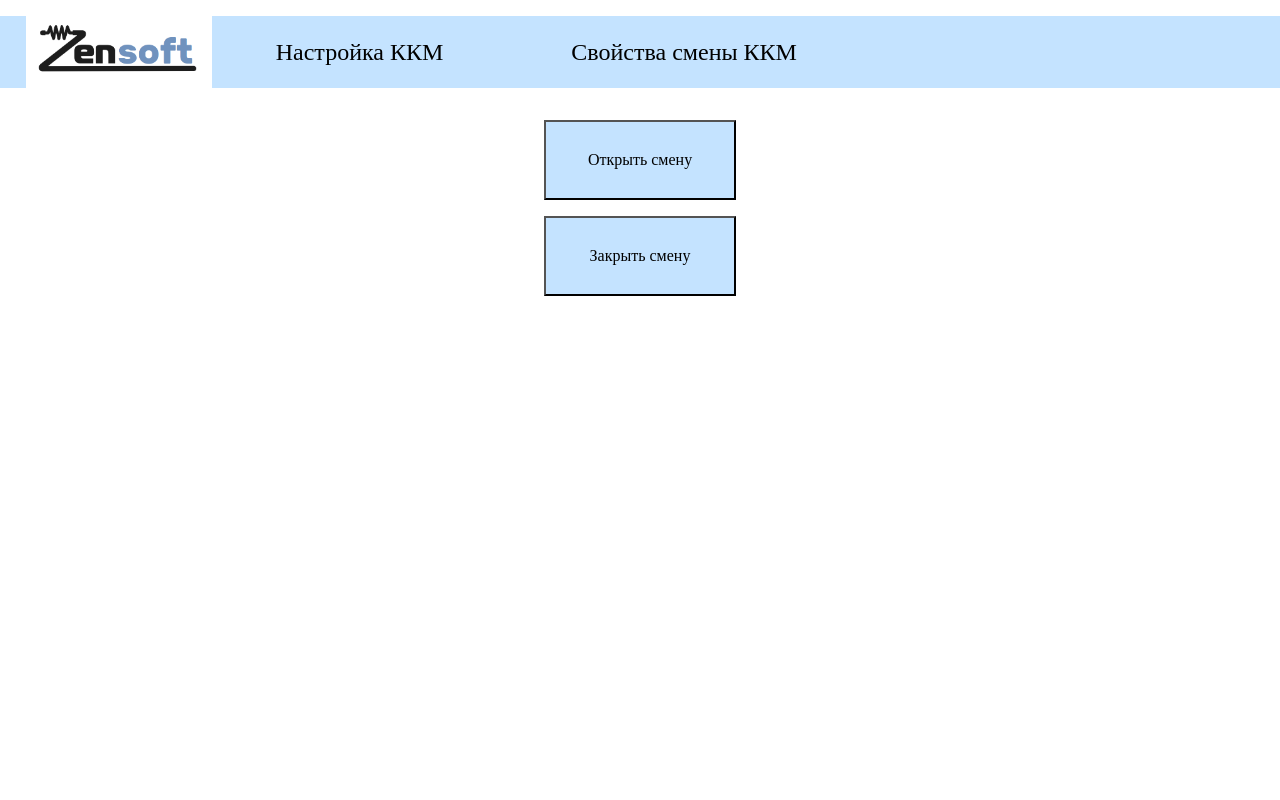
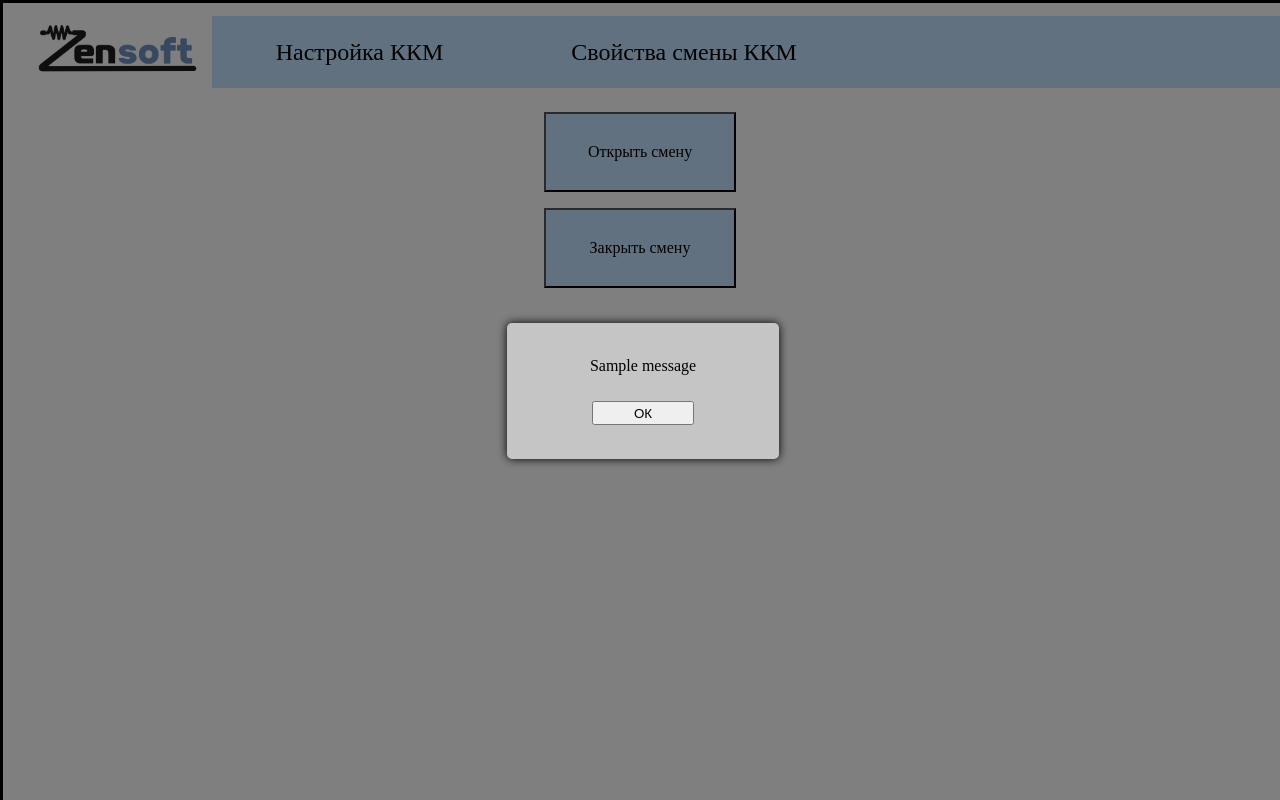
Before and after one commit to zensoft96/KKTBoost, a Flask app: page / in a window 1280 px wide. Run offline with Flask 3, Linux system fonts and the light colour scheme; one stand-in notice (Sample message) is shown.

Commit message:
доработки всплывающего окна

```diff
--- a/app.py
+++ b/app.py
@@ -29,6 +29,7 @@
         if initedkkt.get('succes'):
             driver = initedkkt.get('driver')
             kkt_props = kkt.kktproperties(driver)
+            driver.close()
             return render_template("props.html", allprops = kkt_props)
         else:
             flash(f'Ошибка инициализации драйвера {initedkkt.get("descr")}')
@@ -46,7 +47,7 @@
             if initedkkt.get('succes'):
                 driver = initedkkt.get('driver')
                 #TODO Функция не принимает сейчас сам код, только экземпляр драйвера, надо поправить
-                return json.dumps(kkt.checkdm(driver))
+                return json.dumps(kkt.checkdm(driver, markCode))
             else:
                 return returnedjson(False, f'Ошибка инициализации драйвера {initedkkt.get("descr")}')
         else:
@@ -102,7 +103,9 @@
         return render_template('settings.html', model=settings.get('LIBFPTR_SETTING_MODEL'),
                                    port = settings.get('LIBFPTR_SETTING_PORT'),
                                    com = settings.get('LIBFPTR_SETTING_COM_FILE'),
-                                   baud = settings.get('LIBFPTR_SETTING_BAUDRATE'), tested = initedkkt.get('succes'), error = initedkkt.get('descr'))
+                                   baud = settings.get('LIBFPTR_SETTING_BAUDRATE'),
+                                   tested = initedkkt.get('succes'),
+                                   error = initedkkt.get('descr'))
 
 @app.route("/openShift", methods=['POST'])
 def openShift():
@@ -114,12 +117,12 @@
             if shiftresult.get('succes'):
                 driver.close()
                 flash('Успешно открыта')
-                return render_template('message.html')
+                return render_template('index.html')
             else:
                 errorstring = f'Ошибка при открытии смены {shiftresult.get("descr")}'
                 driver.close()
                 flash(errorstring)
-                return render_template('message.html')
+                return render_template('index.html')
     else:
         inpjson = request.json
         initedkkt = kkt.initKKT(None)
@@ -147,18 +150,18 @@
                 if result.get('succes'):
                     driver.close()
                     flash('Успешно закрыта')
-                    return render_template('message.html')
+                    return render_template('index.html')
                 else:
                     driver.close()
                     flash(f'Ошибка закрытия {result.get("descr")}')
-                    return render_template('message.html')
+                    return render_template('index.html')
             else:
                 driver.close()
                 flash("Смена уже закрыта")
-                return render_template('message.html')
+                return render_template('index.html')
         else:
             flash(f'Ошибка инициализации драйвера {initedkkt.get("descr")}')
-            return render_template('message.html')
+            return render_template('index.html')
     else:
         inpjson = request.json
         initedkkt = kkt.initKKT(None)
@@ -198,7 +201,6 @@
     else:
         return returnedjson(False, f'Ошибка инициализации драйвера {initedkkt.get("descr")}')
 
-
 if __name__ == "__main__":
     sqlsettings = Settings()
     sqlsettings.create_table(safe=True)
--- a/static/static/css/styles.css
+++ b/static/static/css/styles.css
@@ -1,11 +1,17 @@
+body {
+    z-index: 1;
+}
+
 * {
     padding: 0;
     margin: 0;
 }
 
-nav {
-    background-color: rgb(196, 227, 255);
-
+.navb {
+    background-color: #ffffff;
+    height: 12vh;
+    z-index: 100;
+    margin: 0;
 }
 
 .navbar {
@@ -16,6 +22,11 @@
     display: flex;
     flex-direction: row;
     align-items: center;
+    position: fixed;
+    top: 0;
+    width: 100%;
+    overflow: hidden;
+    background-color: rgb(196, 227, 255);
 }
 
 .logo {
@@ -34,6 +45,10 @@
 
 .nav_btn:hover{
     color: rgb(81, 157, 255);
+
+}
+
+.main {
 
 }
 
@@ -175,3 +190,41 @@
     display: flex;
     justify-content: center;
 }
+
+.message_win{
+    width:100%;
+    min-height:100%;
+    background-color: rgba(0,0,0,0.5);
+    overflow:hidden;
+    position:fixed;
+    top:0px;
+
+}
+.message_win .message_win_content{
+    margin:40vh auto 0px auto;
+    width:20vw;
+    height: 15vh;
+    padding:1vh;
+    background-color: #c5c5c5;
+    border-radius:5px;
+    box-shadow: 0px 0px 10px #000;
+
+
+}
+
+.message_win_content{
+    display: flex;
+    align-items: center;
+    justify-content: space-evenly;
+    flex-direction: column;
+    color: rgb(0, 0, 0);
+    background-color: rgb(196, 227, 255);
+    font-size: 2vh;
+    font-style: normal;
+    font-family: Times New Roman;
+}
+
+#closeDialog {
+    width: 8vw;
+    height: 3vh;
+}
--- a/templates/index.html
+++ b/templates/index.html
@@ -9,13 +9,15 @@
 </head>
 <body>
     <nav>
+        <div class='navb'>
             <div class="navbar">
                 <a href='/'><img class='logo' src='\static\static\images\og-image-default.png'></a>
                 <a class='nav_btn' href='/settings'>Настройка ККМ</a>
                 <a class='nav_btn' href='/props'>Свойства смены ККМ</a>
             </div>
+        </div>
     </nav>
-
+    <div class='main'>
         {% block buttons %}
             <div class='buttons'>
                 <form action="/openShift" method="POST">
@@ -27,6 +29,33 @@
             </div>
         {% endblock %}
         {% block body %}  {% endblock %}
+        {% block message %}
+        {% with messages = get_flashed_messages() %}
+            {% if messages %}
+                {% for message in messages %}
+                    <dialog class='message_win' open>
+                    <div class='message_win_content'>
+                        {{ message }}
 
+                    <button id="closeDialog">ОК</button>
+                    </div>
+                    </dialog>
+                    <script>
+                    var dialog = document.querySelector('dialog')
+                    dialog.show() // Показываем диалоговое окно
+
+                    document.querySelector(
+                        '#closeDialog'
+                    ).onclick = function () {
+                        dialog.close() // Прячем диалоговое окно
+                    }
+                    </script>
+
+                {% endfor %}
+            {% endif %}
+        {% endwith %}
+
+    {% endblock %}
+</div>
 </body>
 </html>
```
Also changed, not shown: kktfunc/kktfunctions.py (+27 -10 lines), templates/message.html (+19 -2 lines), templates/settings.html (+34 -4 lines), settings.db. Lines whose indentation alone changed are shown as unchanged.
